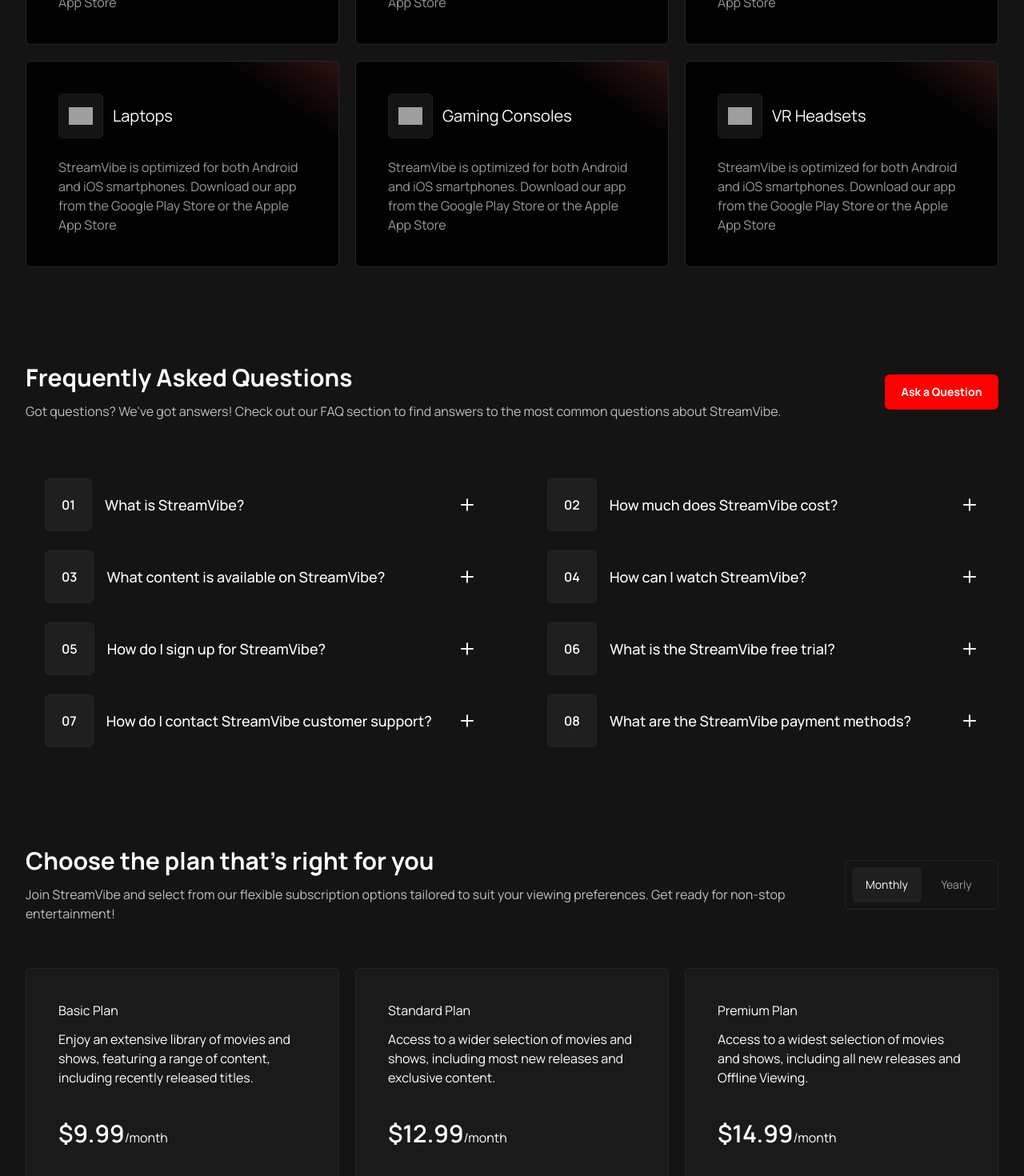
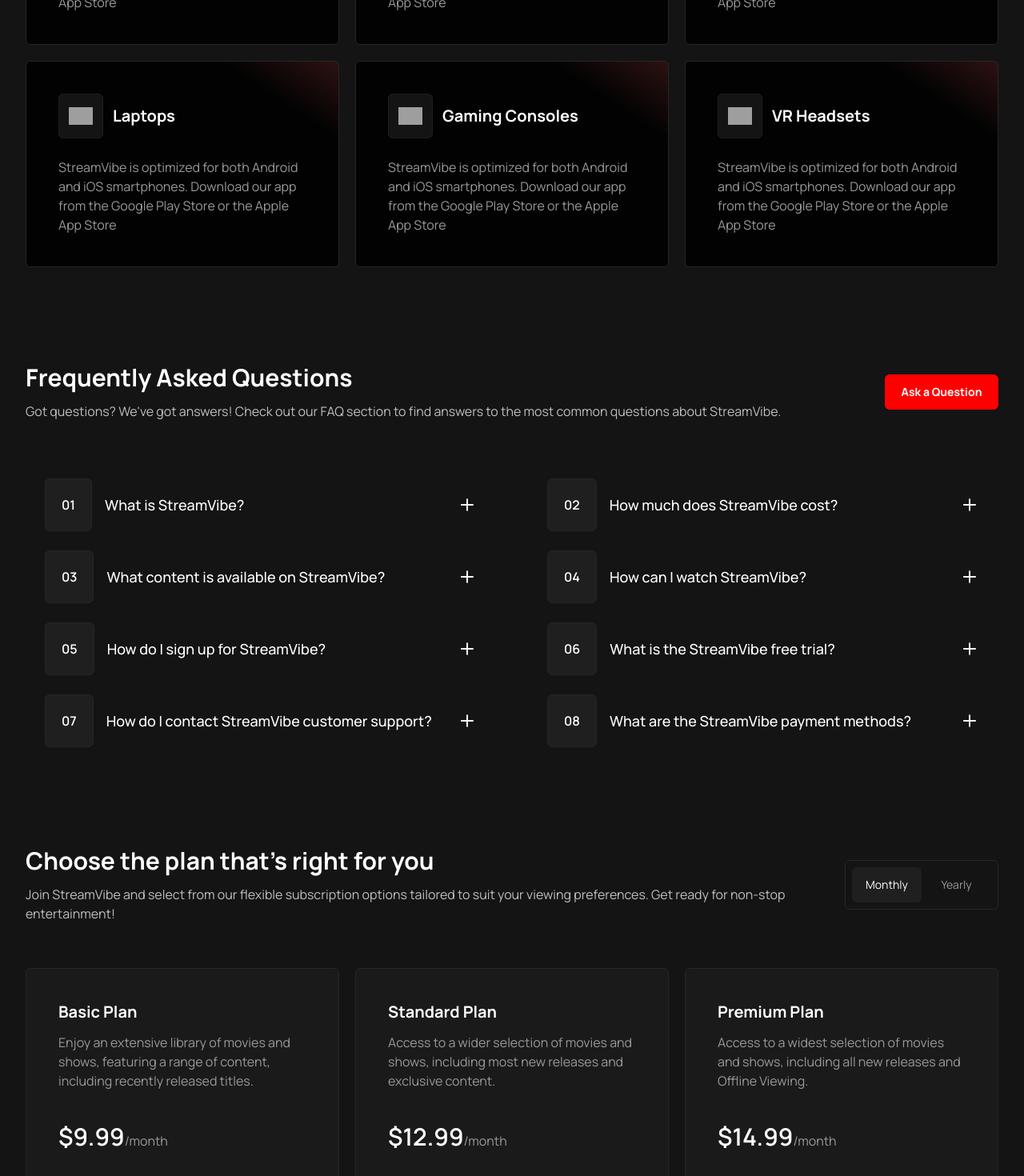
Before and after one commit to firdesOya/stream-vibe, a Next.js app: page / in a window 1280 px wide. Shown: the part 1280-2750 px from the top of the page at 80% size. Built offline with nearby package versions, Linux system fonts and the light colour scheme; grey boxes are pictures that could not be loaded.

Commit message:
feat: Add global styles for text elements in globals.css and update DeviceFeatures component to use new styles

```diff
--- a/src/app/globals.css
+++ b/src/app/globals.css
@@ -25,6 +25,12 @@
 
 .button-set {
   @apply w-12 h-12 flex items-center justify-center bg-black-800 border border-black-400 rounded-md cursor-pointer hover:opacity-70;
+}
+.global-text{
+  @apply text-sm text-gray-800 lg:text-base 2xl:text-lg
+}
+.title{
+  @apply text-lg text-white font-bold lg:text-xl 2xl:text-2xl
 }
 
 .custom-bullet {
--- a/src/components/DeviceFeatures.js
+++ b/src/components/DeviceFeatures.js
@@ -20,11 +20,11 @@
                 <div className="w-11 h-11 lg:w-14 lg:h-14 2xl:w-[72px] 2xl:h-[72px] p-3 flex items-center justify-center bg-black-700 border border-black-500 rounded-md">
                   <img src={item.imgSrc} />
                 </div>
-                <h4 className="text-lg xl:text-xl 2xl:text-2xl text-white">
+                <h4 className="title">
                   {item.title}
                 </h4>
               </div>
-              <p className="text-sm lg:text-base 2xl:text-lg mt-5 lg:mt-6 2xl:mt-[30px] text-gray-800">
+              <p className="global-text mt-5 lg:mt-6 2xl:mt-[30px] ">
                 {item.description}
               </p>
             </div>
```
